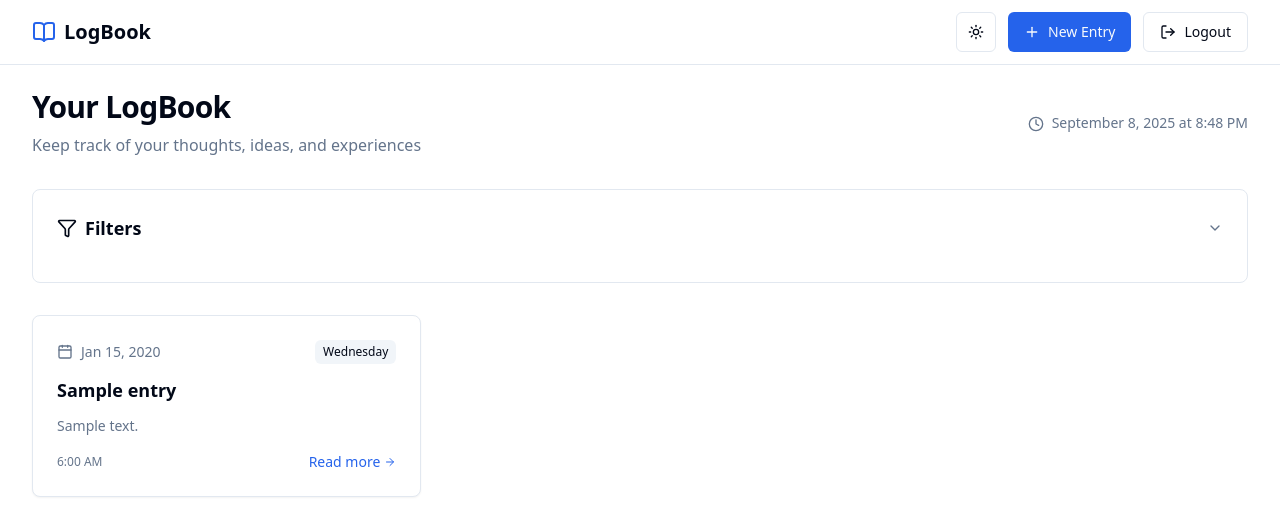
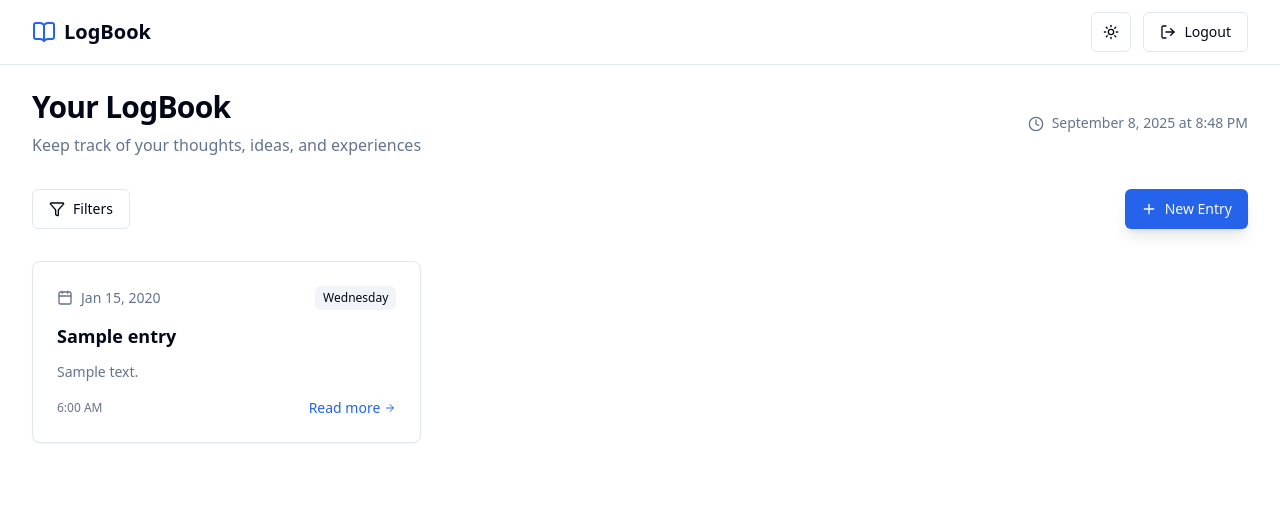
Before and after one commit to carvalhocaio/logbook, a Django app: page / in a window 1280 px wide. Shown: the top 523 px of the page. Run offline with Django 5.2, Linux system fonts and the light colour scheme; a user stored in the database is signed in; tables that the repository leaves empty hold one stand-in row (values such as "Sample post"); some libraries are stand-ins or nearby versions.

Commit message:
feat: enhance filters section with active filters summary and new entry button

```diff
--- a/entries/templates/entries/base.html
+++ b/entries/templates/entries/base.html
@@ -110,12 +110,6 @@
               <i data-lucide="sun" class="h-4 w-4 dark:hidden"></i>
               <i data-lucide="moon" class="h-4 w-4 hidden dark:block"></i>
             </button>
-            <a href="{% url 'entry-create' %}"
-               class="inline-flex items-center justify-center rounded-md text-sm font-medium transition-colors focus-visible:outline-none focus-visible:ring-2 focus-visible:ring-ring bg-primary text-primary-foreground hover:bg-primary/90 h-10 px-4 py-2">
-              <i data-lucide="plus" class="mr-2 h-4 w-4"></i>
-              <span class="hidden md:inline">New Entry</span>
-              <span class="md:hidden">New</span>
-            </a>
             <form method="post" action="{% url 'admin:logout' %}" class="inline">
               {% csrf_token %}
               <button type="submit"
@@ -146,11 +140,6 @@
               <span class="dark:hidden">Light Mode</span>
               <span class="hidden dark:block">Dark Mode</span>
             </button>
-            <a href="{% url 'entry-create' %}"
-               class="inline-flex items-center justify-center rounded-md text-sm font-medium transition-colors focus-visible:outline-none focus-visible:ring-2 focus-visible:ring-ring bg-primary text-primary-foreground hover:bg-primary/90 h-10 px-4 py-2">
-              <i data-lucide="plus" class="mr-2 h-4 w-4"></i>
-              New Entry
-            </a>
             <form method="post" action="{% url 'admin:logout' %}">
               {% csrf_token %}
               <button type="submit"
--- a/entries/templates/entries/entry_list.html
+++ b/entries/templates/entries/entry_list.html
@@ -19,24 +19,61 @@
     </div>
   </div>
 
-  <!-- Filters Section -->
-  <div class="mb-8 rounded-lg border border-border bg-card p-4 sm:p-6">
-    <div class="mb-4">
-      <button onclick="toggleFilters()" class="flex items-center justify-between w-full">
-        <h2 class="text-lg font-semibold text-foreground flex items-center">
-          <i data-lucide="filter" class="h-5 w-5 mr-2"></i>
-          Filters
+  <!-- Sticky Action Bar -->
+  <div class="sticky top-4 z-40 mb-8">
+    <div class="flex justify-between items-center">
+      <div class="flex items-center gap-3">
+        <!-- Filter Toggle Button -->
+        <button onclick="toggleFilters()"
+                class="inline-flex items-center justify-center rounded-md text-sm font-medium transition-colors focus-visible:outline-none focus-visible:ring-2 focus-visible:ring-ring border border-input bg-background hover:bg-accent hover:text-accent-foreground h-10 px-4 py-2">
+          <i data-lucide="filter" class="mr-2 h-4 w-4"></i>
+          <span class="hidden sm:inline">Filters</span>
           {% if has_filters %}
-            <span class="ml-2 inline-flex items-center rounded-full bg-primary px-2.5 py-0.5 text-xs font-medium text-primary-foreground">
-              Active
+            <span class="ml-2 inline-flex items-center rounded-full bg-primary px-2 py-0.5 text-xs font-medium text-primary-foreground">
+              {{ filtered_count }}
             </span>
           {% endif %}
-        </h2>
-        <i data-lucide="chevron-down" class="h-4 w-4 text-muted-foreground transition-transform" id="filter-chevron"></i>
-      </button>
+        </button>
+
+        <!-- Active Filters Summary -->
+        {% if has_filters %}
+          <div class="hidden sm:flex items-center gap-2 text-sm text-muted-foreground">
+            {% if current_search %}
+              <span class="inline-flex items-center rounded-md bg-secondary px-2 py-1 text-xs font-medium text-secondary-foreground">
+                "{{ current_search|truncatechars:15 }}"
+              </span>
+            {% endif %}
+            {% if current_date %}
+              <span class="inline-flex items-center rounded-md bg-secondary px-2 py-1 text-xs font-medium text-secondary-foreground">
+                {{ current_date }}
+              </span>
+            {% endif %}
+            {% if current_date_range %}
+              <span class="inline-flex items-center rounded-md bg-secondary px-2 py-1 text-xs font-medium text-secondary-foreground">
+                {{ current_date_range|capfirst }}
+              </span>
+            {% endif %}
+            {% if current_weekdays %}
+              <span class="inline-flex items-center rounded-md bg-secondary px-2 py-1 text-xs font-medium text-secondary-foreground">
+                {{ current_weekdays|length }} day{{ current_weekdays|length|pluralize }}
+              </span>
+            {% endif %}
+          </div>
+        {% endif %}
+      </div>
+
+      <!-- New Entry Button -->
+      <a href="{% url 'entry-create' %}"
+         class="inline-flex items-center justify-center rounded-md text-sm font-medium transition-colors focus-visible:outline-none focus-visible:ring-2 focus-visible:ring-ring bg-primary text-primary-foreground hover:bg-primary/90 shadow-lg hover:shadow-xl h-10 px-4 py-2">
+        <i data-lucide="plus" class="mr-2 h-4 w-4"></i>
+        <span class="hidden sm:inline">New Entry</span>
+        <span class="sm:hidden">New</span>
+      </a>
     </div>
+  </div>
 
-    <div id="filter-form" class="{% if not has_filters and not request.GET.show_filters %}hidden{% endif %}">
+  <!-- Filters Panel (hidden by default) -->
+  <div id="filter-panel" class="{% if not has_filters and not request.GET.show_filters %}hidden{% endif %} mb-8 rounded-lg border border-border bg-card p-4 sm:p-6 transition-all duration-200">
       <form method="get" class="space-y-4">
         <div class="grid gap-4 sm:grid-cols-2 lg:grid-cols-4">
           <!-- Search Filter -->
@@ -123,7 +160,6 @@
           {% endif %}
         </div>
       </form>
-    </div>
   </div>
 
   <!-- Results Summary -->
@@ -219,6 +255,7 @@
   {% endif %}
 </div>
 
+
 <style>
   .line-clamp-3 {
     display: -webkit-box;
@@ -231,29 +268,14 @@
 
 <script>
   function toggleFilters() {
-    const filterForm = document.getElementById('filter-form');
-    const chevron = document.getElementById('filter-chevron');
-
-    filterForm.classList.toggle('hidden');
-
-    if (filterForm.classList.contains('hidden')) {
-      chevron.style.transform = 'rotate(0deg)';
-    } else {
-      chevron.style.transform = 'rotate(180deg)';
-    }
+    const filterPanel = document.getElementById('filter-panel');
+    filterPanel.classList.toggle('hidden');
   }
 
   // Initialize filter state and interactions
   document.addEventListener('DOMContentLoaded', function() {
-    const filterForm = document.getElementById('filter-form');
-    const chevron = document.getElementById('filter-chevron');
     const dateRangeSelect = document.getElementById('date_range');
     const weekdaySelect = document.getElementById('weekday');
-
-    // Set initial chevron state
-    if (!filterForm.classList.contains('hidden')) {
-      chevron.style.transform = 'rotate(180deg)';
-    }
 
     if (dateRangeSelect) {
       dateRangeSelect.addEventListener('change', function() {
```
